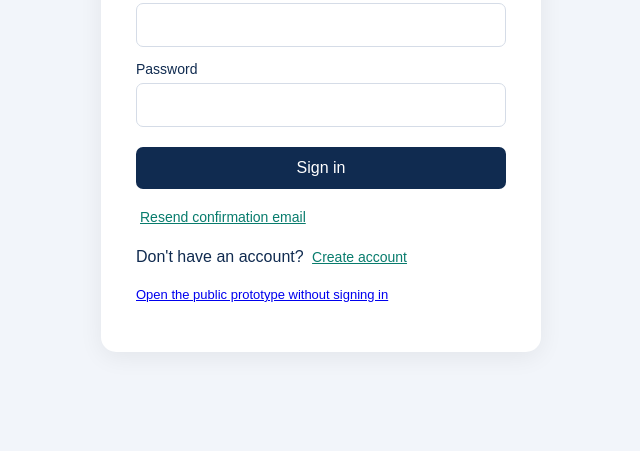
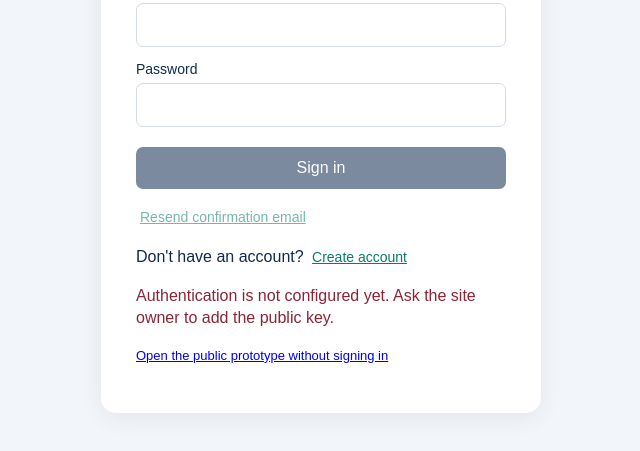
Before and after one commit to kweziMugarra-Trevor/ProofLearn, a plain HTML site: page login.html in a window 1280 px wide. Shown: the part 317-768 px from the top of the page, without its empty margins (319-959 px from the left). Drawn offline with nearby package versions, Linux system fonts and the light colour scheme.

Commit message:
Isolate preview authentication in staging project

```diff
--- a/auth-config.js
+++ b/auth-config.js
@@ -1,7 +1,19 @@
-// Public browser configuration. Replace ONLY with the project's public publishable key
-// (sb_publishable_... or legacy anon key). NEVER put a secret or service_role key here.
-window.PROOFLEARN_AUTH = Object.freeze({
-  url: 'https://zsovgligvblsbzutyxgr.supabase.co',
-  publishableKey: 'sb_publishable_RmPWAW1q9J7vhgxnEc9wAw_RXwn6hhy',
-  emailRedirectTo: 'https://lighthearted-zabaione-231c73.netlify.app/login.html'
-});
+// These keys are public publishable keys, never secret or service_role keys.
+// Unknown origins are disabled rather than silently using a real project.
+(() => {
+  const origins = Object.freeze({
+    'https://lighthearted-zabaione-231c73.netlify.app': Object.freeze({
+      url: 'https://zsovgligvblsbzutyxgr.supabase.co',
+      publishableKey: 'sb_publishable_RmPWAW1q9J7vhgxnEc9wAw_RXwn6hhy',
+      emailRedirectTo: 'https://lighthearted-zabaione-231c73.netlify.app/login.html',
+      environment: 'production'
+    }),
+    'https://deploy-preview-1--prooflearn-muni.netlify.app': Object.freeze({
+      url: 'https://nrybmqkcdfykywyyrvhm.supabase.co',
+      publishableKey: 'sb_publishable_ktTum9aYssBIxfVKPD6hzA_bnlH5mCY',
+      emailRedirectTo: 'https://deploy-preview-1--prooflearn-muni.netlify.app/login.html',
+      environment: 'staging'
+    })
+  });
+  window.PROOFLEARN_AUTH = origins[window.location.origin] || Object.freeze({});
+})();
--- a/login-auth.js
+++ b/login-auth.js
@@ -1,5 +1,7 @@
 (() => {
   const $ = id => document.getElementById(id);
+  const stagingNotice = $('stagingNotice');
+  if (stagingNotice && window.PROOFLEARN_AUTH.environment === 'staging') stagingNotice.hidden = false;
   const login = $('loginSection'), signup = $('signupSection'), signed = $('signedInSection'), msg = $('message');
   const buttons = [document.querySelector('#loginForm button[type=submit]'), document.querySelector('#signupForm button[type=submit]'), $('logout'), $('resend')];
   const say = (text, ok = false) => { msg.textContent = text; msg.classList.toggle('ok', ok); };
--- a/login.html
+++ b/login.html
@@ -17,6 +17,7 @@
 <body><main class="container">
   <div class="logo">Proof<span>Learn</span></div>
   <p class="subtitle">Responsible academic review prototype</p>
+  <p id="stagingNotice" class="small" hidden><strong>Staging test only.</strong> Use a test account and never submit real student data.</p>
   <p class="small">An account confirms email access only, not lecturer status. The public prototype is not a secure place for real student data.</p>
   <div id="loginSection">
     <h1>Sign in</h1>
```
